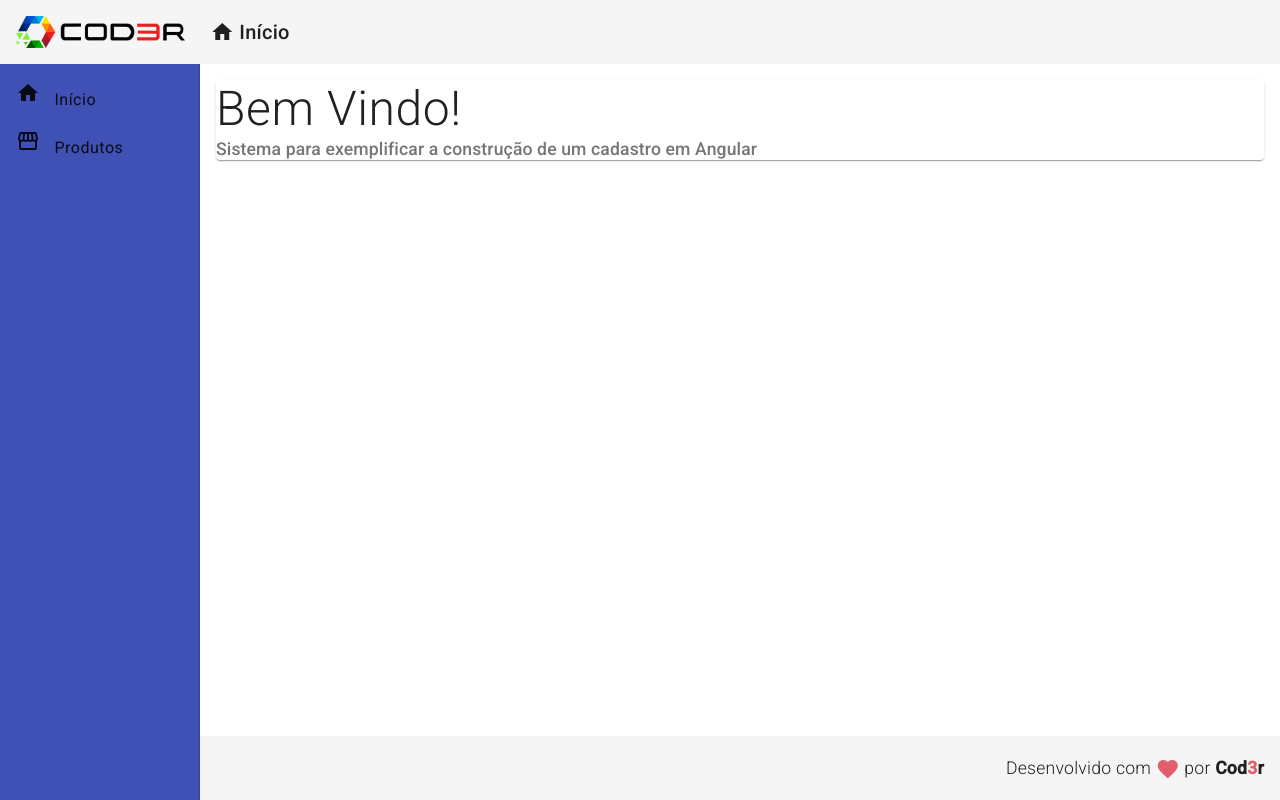
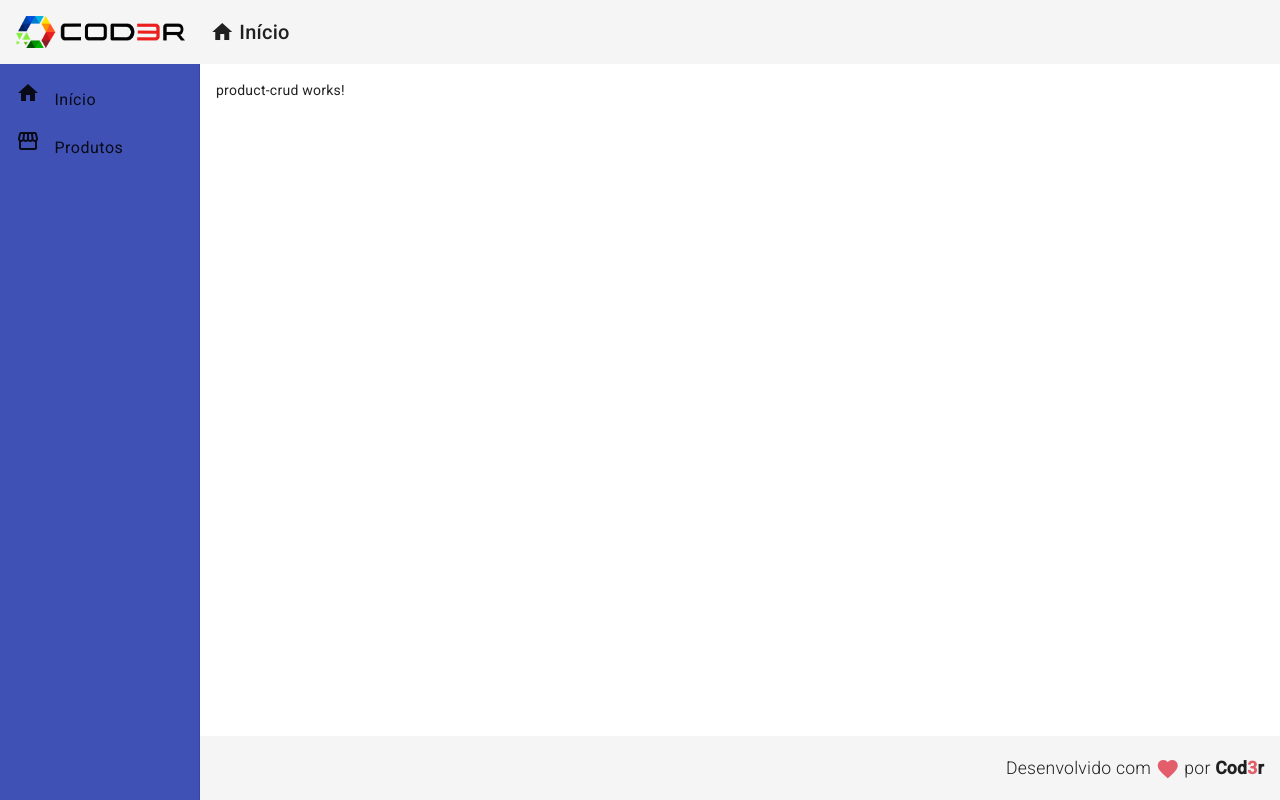
Before and after one commit to TrisKeliOn1/web-course, an Angular app in the folder angular-crud/frontend/: page /products in a window 1280 px wide. Before the commit this address led to /. Built offline with nearby package versions, Linux system fonts and the light colour scheme.

Commit message:
Navigating Between Components

```diff
--- a/angular-crud/frontend/src/app/app-routing.module.ts
+++ b/angular-crud/frontend/src/app/app-routing.module.ts
@@ -1,7 +1,19 @@
 import { NgModule } from '@angular/core';
 import { RouterModule, Routes } from '@angular/router';
 
-const routes: Routes = [];
+import { HomeComponent } from "./views/home/home.component";
+import { ProductCrudComponent } from "./views/product-crud/product-crud.component";
+
+const routes: Routes = [
+  {
+    path: "",
+    component: HomeComponent
+  },
+  {
+    path: "products",
+    component: ProductCrudComponent
+  }
+];
 
 @NgModule({
   imports: [RouterModule.forRoot(routes)],
--- a/angular-crud/frontend/src/app/app.module.ts
+++ b/angular-crud/frontend/src/app/app.module.ts
@@ -14,13 +14,15 @@
 import { MatCardModule } from  '@angular/material/card';
 import { MatListModule } from '@angular/material/list';
 import { HomeComponent } from './views/home/home.component';
+import { ProductCrudComponent } from './views/product-crud/product-crud.component';
 @NgModule({
   declarations: [
     AppComponent,
     HeaderComponent,
     FooterComponent,
     NavComponent,
-    HomeComponent
+    HomeComponent,
+    ProductCrudComponent
   ],
   imports: [
     BrowserModule,
--- a/angular-crud/frontend/src/app/components/template/header/header.component.html
+++ b/angular-crud/frontend/src/app/components/template/header/header.component.html
@@ -1,6 +1,6 @@
 <mat-toolbar class="header mat-elevation-z4">
     <span>
-        <a>
+        <a routerLink="/">
             <img class="logo" src="assets/img/logo.png" alt="logo">
         </a>
     </span>
--- a/angular-crud/frontend/src/app/components/template/nav/nav.component.html
+++ b/angular-crud/frontend/src/app/components/template/nav/nav.component.html
@@ -17,8 +17,6 @@
         </mat-nav-list>
     </mat-sidenav>
     <mat-sidenav-content class="content">
-        <app-home>
-
-        </app-home>
+        <router-outlet></router-outlet>
     </mat-sidenav-content>
 </mat-sidenav-container>
--- /dev/null
+++ b/angular-crud/frontend/src/app/views/product-crud/product-crud.component.html
@@ -0,0 +1 @@
+<p>product-crud works!</p>
```
Also changed, not shown: angular-crud/frontend/src/app/views/product-crud/product-crud.component.ts (added, +10 -0 lines), angular-crud/frontend/src/app/views/product-crud/product-crud.component.css (added).
